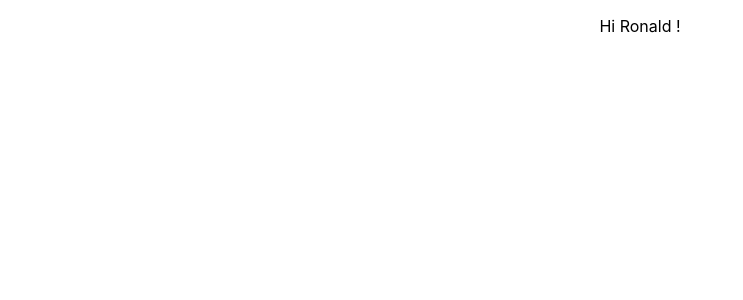
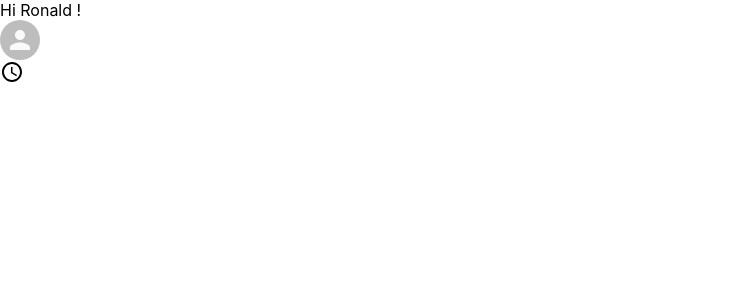
Before and after one commit to RonaldFran/slack-clone-rf, a React (Create React App) app: page / in a window 1280 px wide. Shown: the top 300 px of the page, without its empty margins (0-743 px from the left). Built offline with nearby package versions, Linux system fonts and the light colour scheme.

Commit message:
hearder css

```diff
--- a/package.json
+++ b/package.json
@@ -3,6 +3,8 @@
   "version": "0.1.0",
   "private": true,
   "dependencies": {
+    "@material-ui/core": "^4.11.0",
+    "@material-ui/icons": "^4.9.1",
     "@testing-library/jest-dom": "^4.2.4",
     "@testing-library/react": "^9.3.2",
     "@testing-library/user-event": "^7.1.2",
--- a/src/App.css
+++ b/src/App.css
@@ -1,38 +1,2 @@
-.App {
-  text-align: center;
+ {
 }
-
-.App-logo {
-  height: 40vmin;
-  pointer-events: none;
-}
-
-@media (prefers-reduced-motion: no-preference) {
-  .App-logo {
-    animation: App-logo-spin infinite 20s linear;
-  }
-}
-
-.App-header {
-  background-color: #282c34;
-  min-height: 100vh;
-  display: flex;
-  flex-direction: column;
-  align-items: center;
-  justify-content: center;
-  font-size: calc(10px + 2vmin);
-  color: white;
-}
-
-.App-link {
-  color: #61dafb;
-}
-
-@keyframes App-logo-spin {
-  from {
-    transform: rotate(0deg);
-  }
-  to {
-    transform: rotate(360deg);
-  }
-}
--- a/src/App.js
+++ b/src/App.js
@@ -1,11 +1,19 @@
 import React from "react";
-
 import "./App.css";
+import Header from "./Header";
 
 function App() {
   return (
     <div className="App">
       <p>Hi Ronald !</p>
+
+      <Header />
+      {
+        // sidebar
+      }
+      {
+        // react-router ---> chat screen
+      }
     </div>
   );
 }
--- /dev/null
+++ b/src/Header.js
@@ -0,0 +1,25 @@
+import React from "react";
+import "./Header.css";
+import { Avatar } from "@material-ui/core";
+import AccessTimeIcon from "@material-ui/icons/AccessTime";
+
+function Header() {
+  return (
+    <div>
+      <div className="header">
+        <div className="header__left">
+          <Avatar className="header__avatar" alt="image" />
+          <AccessTimeIcon />
+        </div>
+
+        <div className="header__search">
+          {/* { SEARCHICON }  */}
+          {/* { INPUT} */}
+        </div>
+        <div className="header__right">{/* { HELP ICON} */}</div>
+      </div>
+    </div>
+  );
+}
+
+export default Header;
--- a/src/index.css
+++ b/src/index.css
@@ -1,13 +1,17 @@
+* {
+  margin: 0;
+}
+
 body {
   margin: 0;
-  font-family: -apple-system, BlinkMacSystemFont, 'Segoe UI', 'Roboto', 'Oxygen',
-    'Ubuntu', 'Cantarell', 'Fira Sans', 'Droid Sans', 'Helvetica Neue',
+  font-family: -apple-system, BlinkMacSystemFont, "Segoe UI", "Roboto", "Oxygen",
+    "Ubuntu", "Cantarell", "Fira Sans", "Droid Sans", "Helvetica Neue",
     sans-serif;
   -webkit-font-smoothing: antialiased;
   -moz-osx-font-smoothing: grayscale;
 }
 
 code {
-  font-family: source-code-pro, Menlo, Monaco, Consolas, 'Courier New',
+  font-family: source-code-pro, Menlo, Monaco, Consolas, "Courier New",
     monospace;
 }
```
Also changed, not shown: src/Header.css (added), 1 other file (tests, documents, lock files or other folders).
